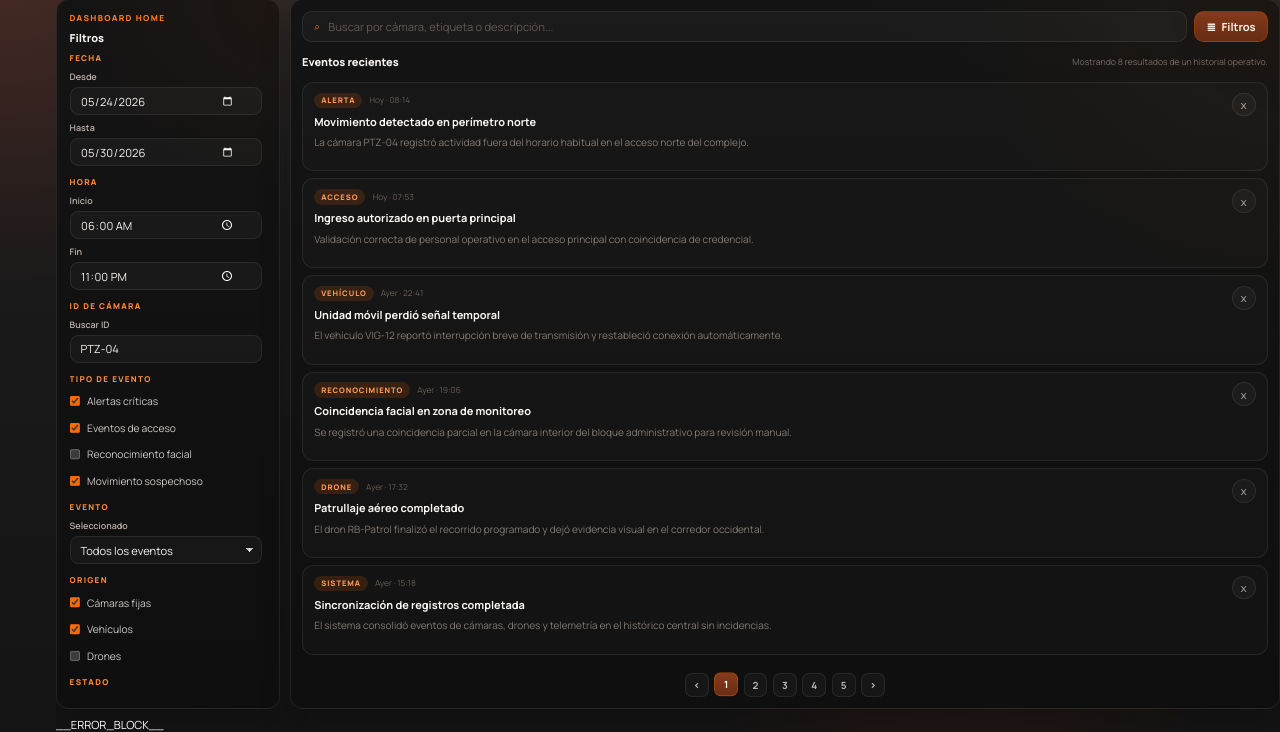
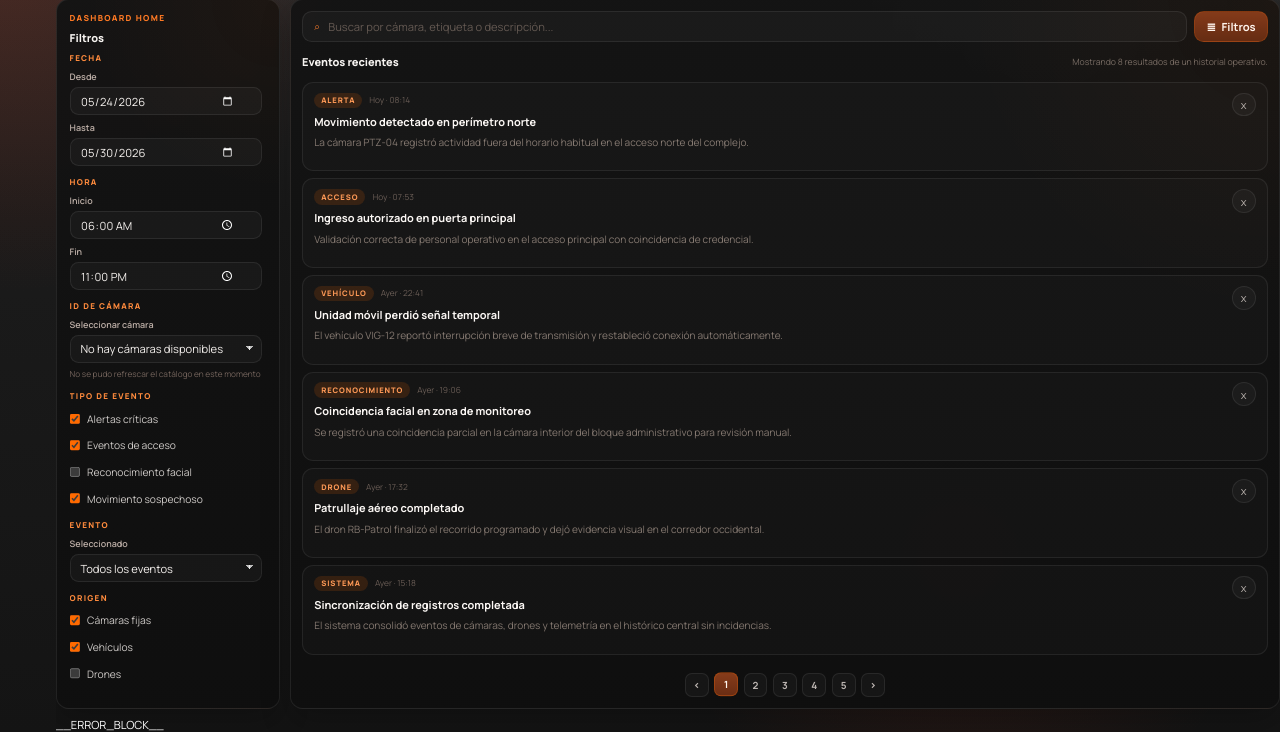
Before and after one commit to Robiotec/sistema_vigilancia, a Python web app: template dashboard/front/templates/index.html in a window 1280 px wide. Shown: the part 68-800 px from the top of the page. Run offline with Jinja, Linux system fonts and the light colour scheme; the template is opened without the code that fills it, so the values that code supplies are empty.

Commit message:
Fix: Corrección del selector para las detecciiónes

```diff
--- a/dashboard/front/static/style_alarmas.css
+++ b/dashboard/front/static/style_alarmas.css
@@ -120,6 +120,12 @@
   color: rgba(255, 235, 224, 0.72);
   font-size: 0.8rem;
   font-weight: 600;
+}
+
+.home-history-field-note {
+  color: rgba(255, 218, 197, 0.42);
+  font-size: 0.74rem;
+  line-height: 1.45;
 }
 
 .home-history-field input,
--- a/dashboard/front/templates/index.html
+++ b/dashboard/front/templates/index.html
@@ -67,9 +67,12 @@
                   <span class="home-history-filter-label" id="history-filter-camera">ID de cámara</span>
                   <div class="home-history-field-list">
                     <label class="home-history-field">
-                      <span>Buscar ID</span>
-                      <input type="text" value="PTZ-04" placeholder="Ej: CAM-102 o PTZ-04" />
+                      <span>Seleccionar cámara</span>
+                      <select id="home-history-camera-select" aria-label="Seleccionar ID de cámara">
+                        <option value="">Cargando cámaras...</option>
+                      </select>
                     </label>
+                    <span class="home-history-field-note" id="home-history-camera-status">Sincronizando catálogo de cámaras…</span>
                   </div>
                 </section>
 
@@ -237,6 +240,103 @@
       telemetryRefreshMs: __TELEMETRY_REFRESH_MS__,
     };
   </script>
+  <script>
+    (() => {
+      const config = window.__WEB_APP_CONFIG__ || {};
+      const select = document.getElementById("home-history-camera-select");
+      const status = document.getElementById("home-history-camera-status");
+      const syncIntervalMs = 30000;
+
+      if (!select || !status) return;
+
+      function cameraUniqueId(camera) {
+        if (!camera || typeof camera !== "object") return "";
+        return String(
+          camera.codigo_unico ||
+          camera.path ||
+          camera.name ||
+          camera.display_name ||
+          camera.id ||
+          ""
+        ).trim();
+      }
+
+      function cameraLabel(camera) {
+        const uniqueId = cameraUniqueId(camera);
+        const displayName = String(camera.display_name || camera.name || uniqueId).trim();
+        if (!uniqueId) return displayName;
+        if (displayName && displayName !== uniqueId) {
+          return `${uniqueId} · ${displayName}`;
+        }
+        return uniqueId;
+      }
+
+      function normalizeCameras(items) {
+        const seen = new Set();
+        return (Array.isArray(items) ? items : [])
+          .map((camera) => {
+            const uniqueId = cameraUniqueId(camera);
+            return uniqueId ? { value: uniqueId, label: cameraLabel(camera) } : null;
+          })
+          .filter((item) => {
+            if (!item || seen.has(item.value)) return false;
+            seen.add(item.value);
+            return true;
+          })
+          .sort((left, right) => left.label.localeCompare(right.label, "es", { sensitivity: "base" }));
+      }
+
+      function renderOptions(items, message = "") {
+        const normalized = normalizeCameras(items);
+        const previousValue = select.value;
+        select.innerHTML = "";
+
+        const placeholder = document.createElement("option");
+        placeholder.value = "";
+        placeholder.textContent = normalized.length ? "Todas las cámaras" : "No hay cámaras disponibles";
+        select.appendChild(placeholder);
+
+        normalized.forEach((item) => {
+          const option = document.createElement("option");
+          option.value = item.value;
+          option.textContent = item.label;
+          select.appendChild(option);
+        });
+
+        if (previousValue && normalized.some((item) => item.value === previousValue)) {
+          select.value = previousValue;
+        }
+
+        status.textContent = message || `${normalized.length} cámaras sincronizadas`;
+      }
+
+      async function refreshCameraOptions() {
+        try {
+          const response = await fetch("/api/cameras", {
+            credentials: "same-origin",
+            headers: { Accept: "application/json" },
+          });
+          if (!response.ok) {
+            throw new Error(`HTTP ${response.status}`);
+          }
+          const payload = await response.json();
+          renderOptions(payload, `${Array.isArray(payload) ? payload.length : 0} cámaras sincronizadas con la base de datos`);
+        } catch (error) {
+          if (!select.options.length || select.options[0].textContent === "Cargando cámaras...") {
+            renderOptions(config.cameras || [], "Mostrando cámaras cargadas al abrir la página");
+          } else {
+            status.textContent = "No se pudo refrescar el catálogo en este momento";
+          }
+        }
+      }
+
+      renderOptions(config.cameras || [], "Mostrando cámaras cargadas al abrir la página");
+      void refreshCameraOptions();
+      window.setInterval(() => {
+        void refreshCameraOptions();
+      }, syncIntervalMs);
+    })();
+  </script>
   <script src="/static/web_app.js?v=__STATIC_ASSET_VERSION__"></script>
 </body>
 </html>
```
